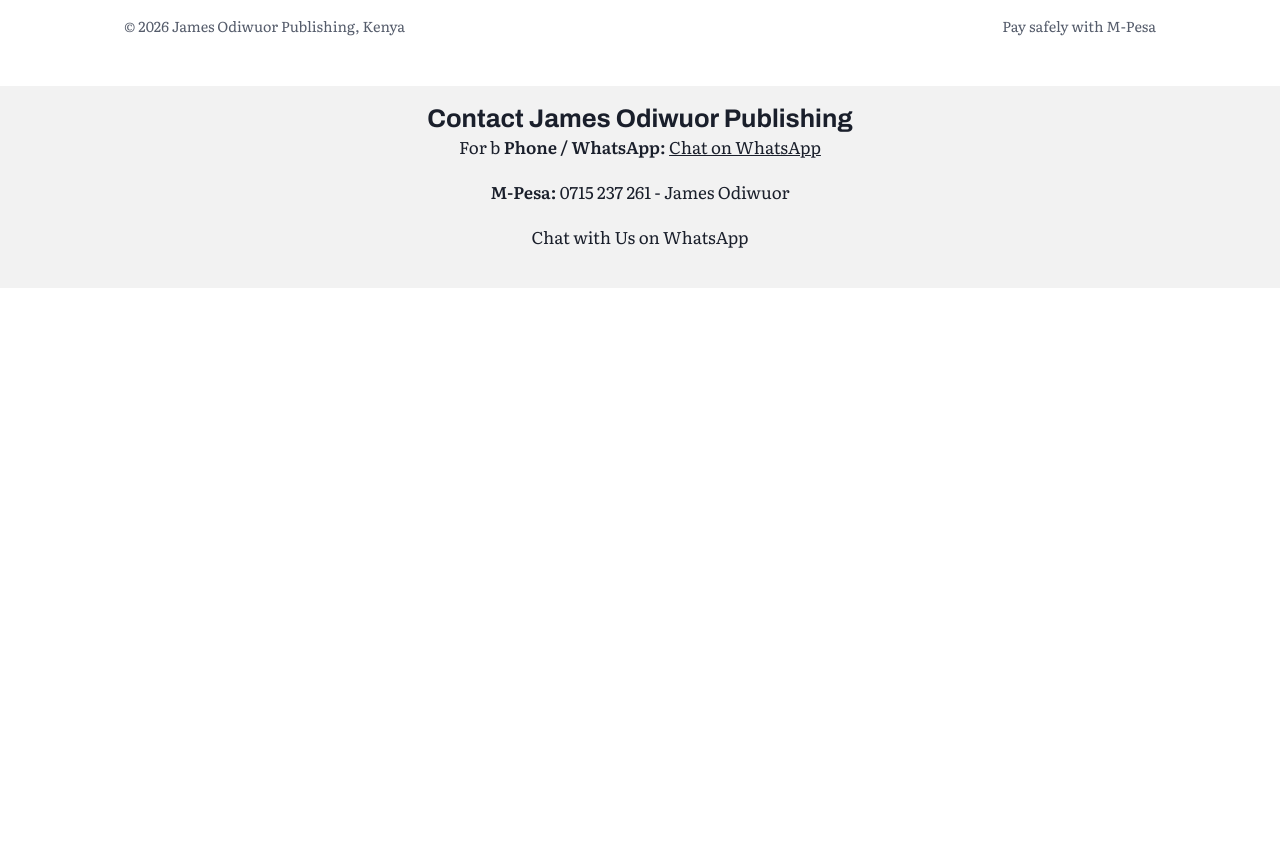
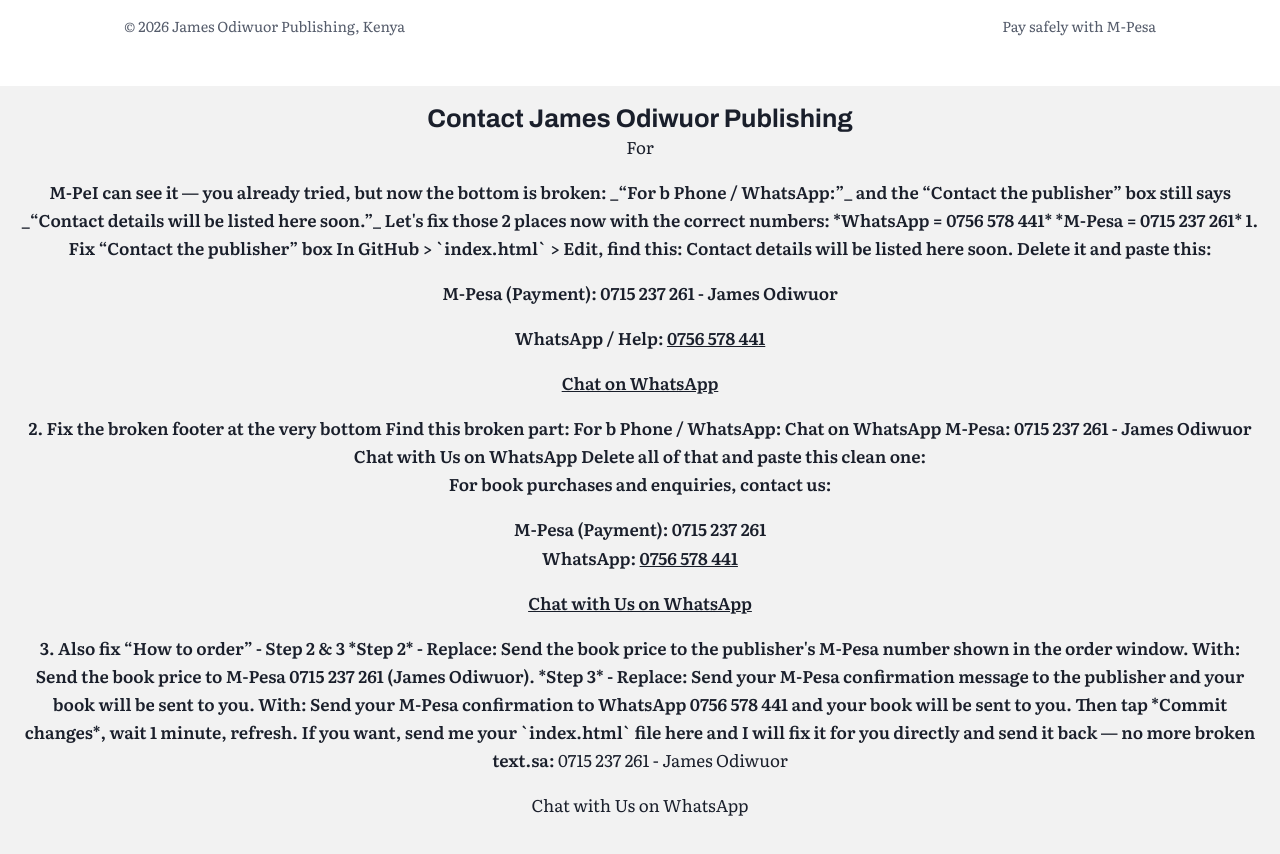
Before and after one commit to jamesodiwuor538-byte/James-odiwuor-publisher, a plain HTML site: page index.html in a window 1280 px wide. Shown: the part 2840-3694 px from the top of the page. Before the commit the page ends 3128 px from the top, so only its background shows below. Drawn offline with Linux system fonts and the light colour scheme.

Commit message:
Update index.html

```diff
--- a/index.html
+++ b/index.html
@@ -658,11 +658,46 @@ document.getElementById("year").textContent = new Date().getFullYear();
 
 <section style="background:#f2f2f2; padding:20px; text-align:center; margin-top:20px;">
   <h2>Contact James Odiwuor Publishing</h2>
-  <p>For b
-    </a>
-  </<p><strong>Phone / WhatsApp:</strong> <a href="tel:+254756578441>0756578441</a></p>
+  <p>For
+<p><strong>M-PeI can see it — you already tried, but now the bottom is broken: _“For b Phone / WhatsApp:”_ and the “Contact the publisher” box still says _“Contact details will be listed here soon.”_
+
+Let's fix those 2 places now with the correct numbers:
+
+*WhatsApp = 0756 578 441*
+*M-Pesa = 0715 237 261*
+
+1. Fix “Contact the publisher” box
+
+In GitHub > `index.html` > Edit, find this:
+Contact details will be listed here soon.
+Delete it and paste this:
+<p><strong>M-Pesa (Payment):</strong> 0715 237 261 - James Odiwuor</p>
+<p><strong>WhatsApp / Help:</strong> <a href="https://wa.me/254756578441">0756 578 441</a></p>
 <p><a href="https://wa.me/254756578441?text=Hi%20James%2C%20I%20want%20to%20order%20a%20book">Chat on WhatsApp</a></p>
-<p><strong>M-Pesa:</strong> 0715 237 261 - James Odiwuor</p>
+2. Fix the broken footer at the very bottom
+
+Find this broken part:
+For b Phone / WhatsApp: Chat on WhatsApp
+M-Pesa: 0715 237 261 - James Odiwuor
+Chat with Us on WhatsApp
+Delete all of that and paste this clean one:
+<p>For book purchases and enquiries, contact us:</p>
+<p><strong>M-Pesa (Payment): 0715 237 261</strong><br>
+<strong>WhatsApp: <a href="https://wa.me/254756578441">0756 578 441</a></strong></p>
+<p><a href="https://wa.me/254756578441">Chat with Us on WhatsApp</a></p>
+3. Also fix “How to order” - Step 2 & 3
+
+*Step 2* - Replace:
+Send the book price to the publisher's M-Pesa number shown in the order window.
+With:
+Send the book price to M-Pesa <strong>0715 237 261</strong> (James Odiwuor).
+*Step 3* - Replace:
+Send your M-Pesa confirmation message to the publisher and your book will be sent to you.
+With:
+Send your M-Pesa confirmation to WhatsApp <strong>0756 578 441</strong> and your book will be sent to you.
+Then tap *Commit changes*, wait 1 minute, refresh.
+
+If you want, send me your `index.html` file here and I will fix it for you directly and send it back — no more broken text.sa:</strong> 0715 237 261 - James Odiwuor</p>
       Chat with Us on WhatsApp
     </a>
   </p>
```
